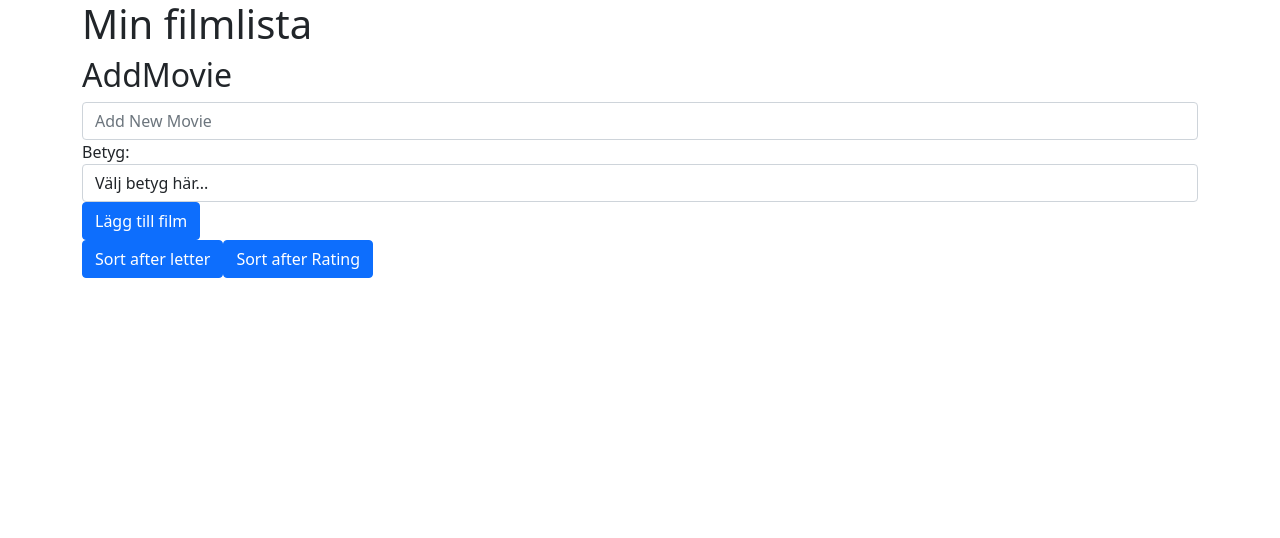
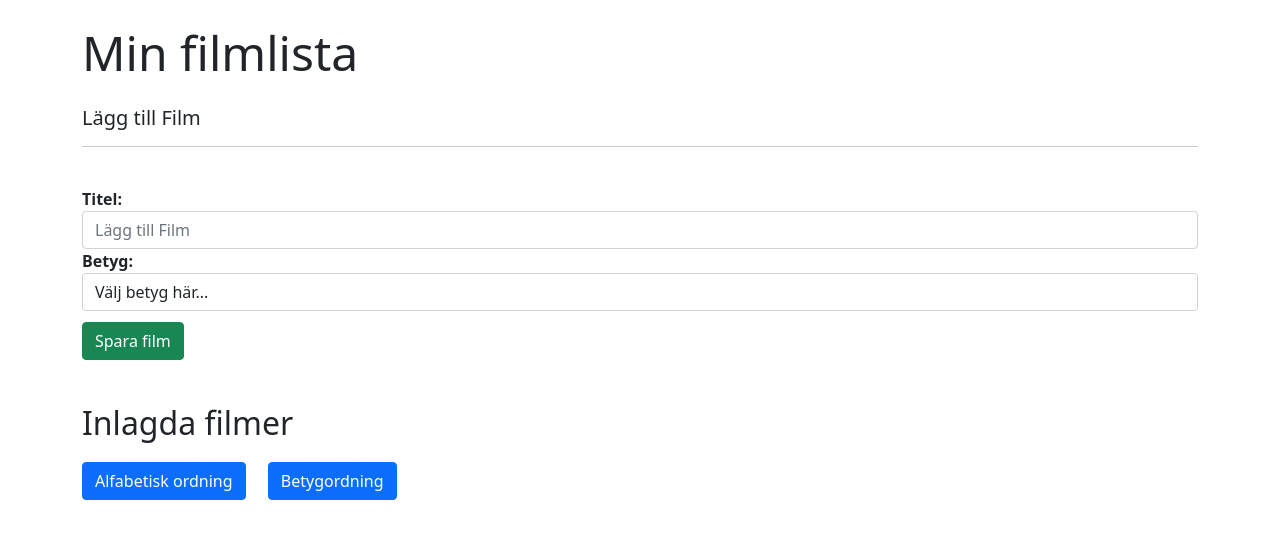
Before and after one commit to natgul/filmsamling-react, a React (Create React App) app: page / in a window 1280 px wide. Shown: the top 538 px of the page. Built offline with nearby package versions, Linux system fonts and the light colour scheme.

Commit message:
Lagt till CSS

```diff
--- /dev/null
+++ b/src/App.css
@@ -0,0 +1,18 @@
+
+.cross{
+    position: static;
+    margin-left: 2%;
+    height: 30px;
+}
+
+img{
+    height: 25px;
+    float:right;
+    align-items: center;
+}
+
+.btn{
+    margin-top: 1%;
+    margin-right: 2%;
+    margin-bottom: 4%;
+}
--- a/src/App.js
+++ b/src/App.js
@@ -3,8 +3,9 @@ import MovieList from './MovieList';
 function App() {
   return (
     <div>
-      <h1>Min filmlista</h1>
-      <h2>AddMovie</h2>
+      <h1 className="display-5 mb-4 mt-4">Min filmlista</h1>
+      <h5 className="fw-normal p-0">Lägg till Film</h5>
+      <hr></hr>
       <MovieList />
     </div>
   );
--- a/src/Movie.js
+++ b/src/Movie.js
@@ -1,4 +1,5 @@
 import React from 'react';
+import './App.css';
 
 export default function Movie(props){
     function showStars(numberStars) {
@@ -12,10 +13,10 @@ export default function Movie(props){
     }
 
     return (
-        <li className='list-group-item'>
+        <li className='list-group-item bg-light bg-gradient m-1'>
             { props.item.title }
+            <img className="cross" src="./delete.png" onClick={() => {props.deleteMovie(props.item.id)}}></img>
             {showStars(props.item.rating)}
-            <button className="btn btn-sm btn-danger float-end" onClick={() => {props.deleteMovie(props.item.id)}}>X</button>
         </li>
     )
 }
--- a/src/MovieList.js
+++ b/src/MovieList.js
@@ -55,10 +55,11 @@ export default function MovieList() {
 
     return (
         <div>
-            <input className="form-control" id="inputTitle" ref={inputRef} placeholder="Add New Movie" />
-            <label htmlFor="rating-field" id="ratings">Betyg:</label>
+            <label htmlFor="inputTitle" className="fw-bold Title mt-4">Titel:</label>
+            <input className="form-control muted" id="inputTitle" ref={inputRef} placeholder="Lägg till Film" />
+            <label htmlFor="rating-field" className="fw-bold ratings">Betyg:</label>
 
-            <select type="text" id="rating-field" ref={ratingRef} className="form-control">
+            <select type="text" id="rating-field" ref={ratingRef} className="bg-white form-control">
                 <option value="0">Välj betyg här...</option>
                 <option value="1">1</option>
                 <option value="2">2</option>
@@ -66,12 +67,13 @@ export default function MovieList() {
                 <option value="4">4</option>
                 <option value="5">5</option>
             </select>
-            <button class="btn btn-primary" onClick={addMovie}>Lägg till film</button>
-            <ul className="list-group">
+            <button className="btn btn-success" onClick={addMovie}>Spara film</button>
+            <h2>Inlagda filmer</h2>
+            <ul className="list-group ">
                 {movies.map(movie => <Movie key={movie.id} item={movie} deleteMovie={deleteMovie} />)}
             </ul>
-            <button class="btn btn-primary" onClick={sortByAlpha}>Sort after letter</button>
-            <button class="btn btn-primary" onClick={sortByRating}>Sort after Rating</button>
+            <button className="btn btn-primary" onClick={sortByAlpha}>Alfabetisk ordning</button>
+            <button className="btn btn-primary" onClick={sortByRating}>Betygordning</button>
         </div>
 
     )
```
